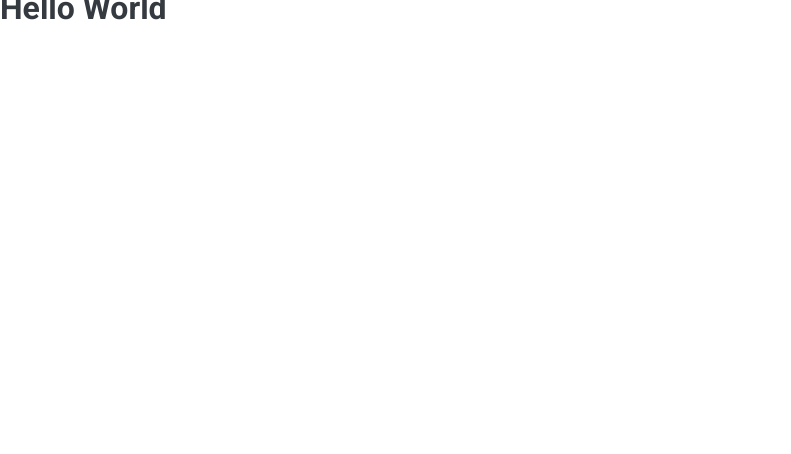
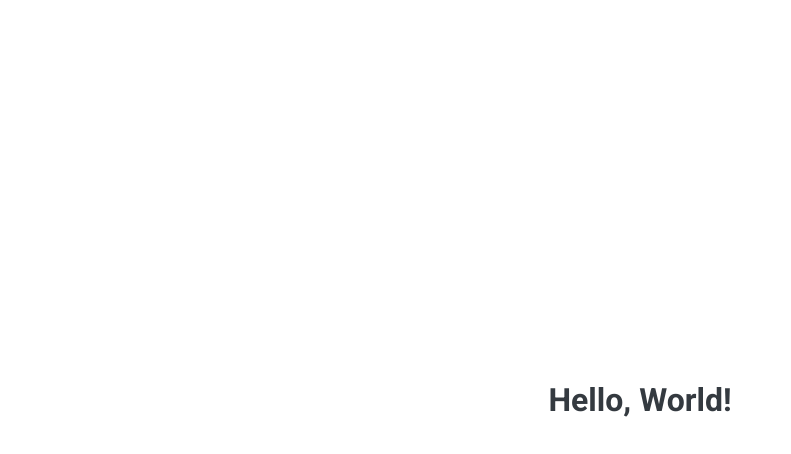
Before and after one commit to evrendev/webpack-starter, a website built with webpack: page index.html in a window 1280 px wide. Shown: the whole page, without its empty margins (0-791 px from the left). Built offline with nearby package versions, Linux system fonts and the light colour scheme.

Commit message:
Refactor HTML structure and add template styles

```diff
--- a/index.html
+++ b/index.html
@@ -1,13 +1,13 @@
-<!DOCTYPE html>
+<!doctype html>
 <html lang="en">
-<head>
-    <meta charset="UTF-8">
-    <meta name="viewport" content="width=device-width, initial-scale=1.0">
+  <head>
+    <meta charset="UTF-8" />
+    <meta name="viewport" content="width=device-width, initial-scale=1.0" />
     <title>Document Title</title>
-</head>
-<body>
-    <h1>
-        Hello World
-    </h1>
-</body>
+  </head>
+  <body>
+    <div class="container">
+      <h1>Hello, World!</h1>
+    </div>
+  </body>
 </html>
--- /dev/null
+++ b/src/css/_template.scss
@@ -0,0 +1,7 @@
+.container {
+    display: flex;
+    justify-content: center;
+    align-items: center;
+    height: 100vh;
+    width: 100%;
+}
--- a/src/css/style.scss
+++ b/src/css/style.scss
@@ -2,3 +2,4 @@
 @use "reset";
 @use "utilities";
 @use "base";
+@use "template";
```
